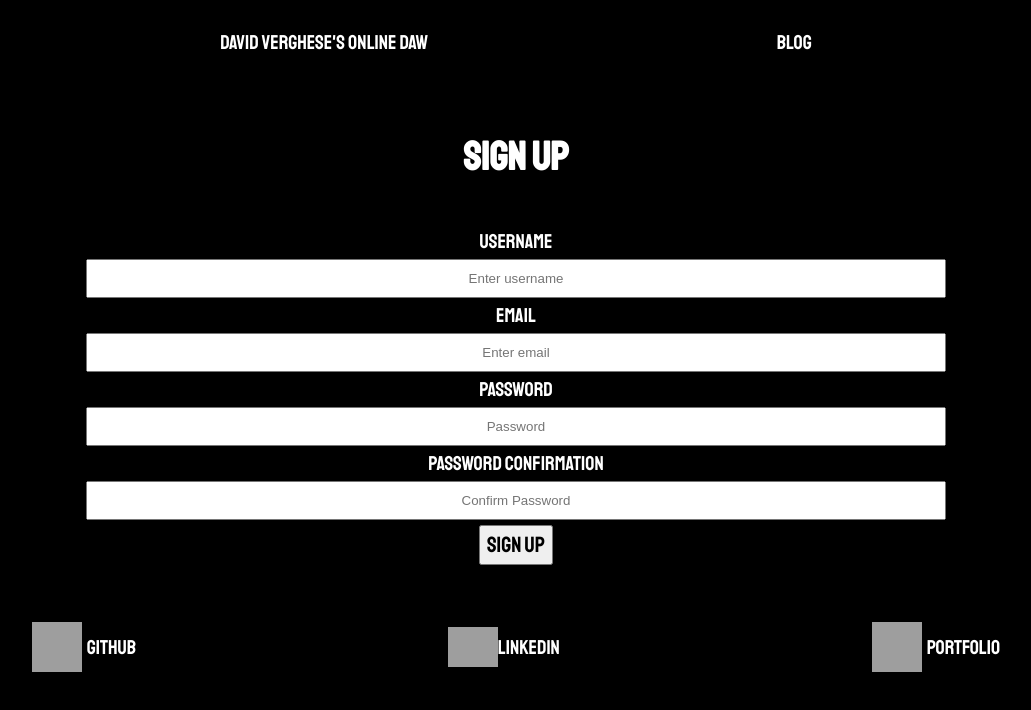
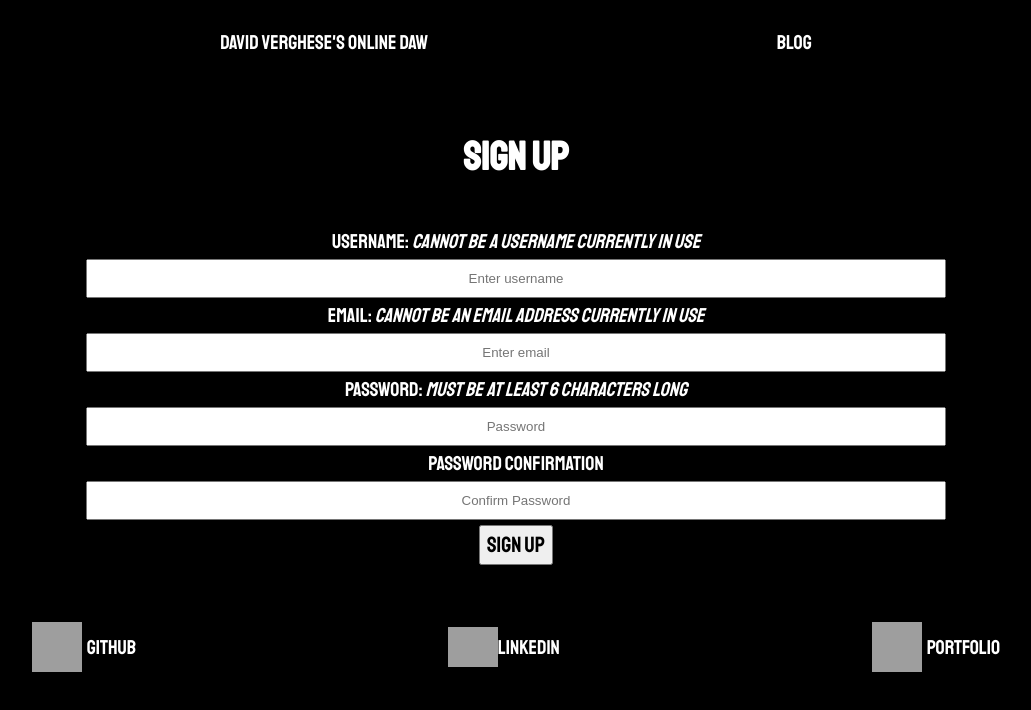
Before and after one commit to DavidVerghese/BeatmakerJS, a React (Create React App) app in the folder client/: page /sign-up in a window 1280 px wide. Shown: the top 710 px of the page, without its empty margins (124-1155 px from the left). Built offline with nearby package versions, Linux system fonts and the light colour scheme; grey boxes are pictures that could not be loaded.

Commit message:
wrote some error messages for sign_up form

```diff
--- a/client/src/screens/SignUp/SignUp.jsx
+++ b/client/src/screens/SignUp/SignUp.jsx
@@ -27,13 +27,16 @@ function SignUp(props) {
   const onSignUp = (event) => {
     event.preventDefault();
     const { setUser } = props;
-
-    signUp(form)
+    if (password !== passwordConfirmation)
+    { setForm({ ...form, isError: true, errorMsg: "passwords need to match" }) }
+    else {
+      const smallerForm = {username:username,email:email,password:password}
+      signUp(smallerForm)
       .then(() => signIn(form))
       .then((user) => setUser(user))
       .then(() => history.push("/blog"))
-      .catch((error) => {
-        console.error(error);
+        .catch((error) => {
+          console.log(error);
         setForm({
           email: "",
           password: "",
@@ -42,6 +45,9 @@ function SignUp(props) {
           errorMsg: "Sign Up Details Invalid",
         });
       });
+    }
+
+
   };
 
   const renderError = () => {
@@ -68,7 +74,7 @@ function SignUp(props) {
   <div className="signup-container">
     <h1>Sign Up</h1>
     <form className="signup-form" onSubmit={onSignUp}>
-    <label htmlFor="signup-username">Username</label>
+        <label htmlFor="signup-username">Username: <em>cannot be a username currently in use</em></label>
         <input
         required
         type="text"
@@ -78,7 +84,7 @@ function SignUp(props) {
         onChange={handleChange}
         id="signup-username"
         />
-         <label htmlFor="signup-email">Email</label>
+        <label htmlFor="signup-email">Email: <em>cannot be an email address currently in use</em></label>
       <input
         required
         type="email"
@@ -88,7 +94,7 @@ function SignUp(props) {
         onChange={handleChange}
         id="signup-email"
         />
-         <label htmlFor="signup-password">Password</label>
+        <label htmlFor="signup-password">Password: <em>Must be at least 6 characters long</em></label>
       <input
         required
         name="password"
```
